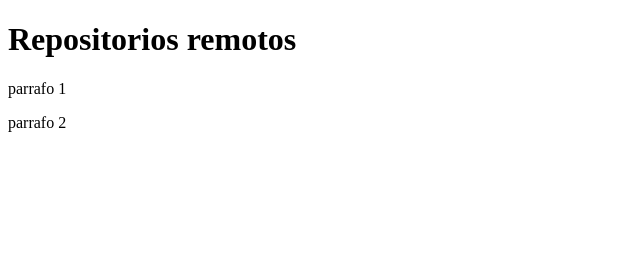
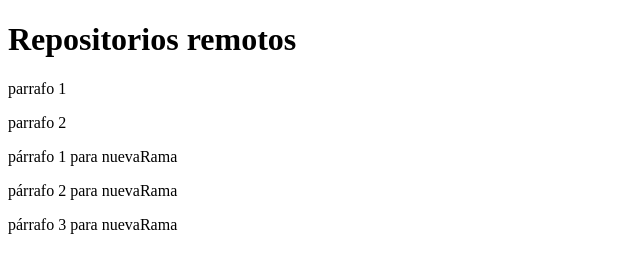
Before and after one commit to oscarlopezf/tarea3.5daw_repositorios_remotos, a plain HTML site: page index.html in a window 1280 px wide. Shown: the whole page, without its empty margins (0-640 px from the left). Drawn offline with Linux system fonts and the light colour scheme.

Commit message:
añado 3 párrafos a index.html de nuevaRama

```diff
--- a/index.html
+++ b/index.html
@@ -12,5 +12,8 @@
     </header>
     <p>parrafo 1</p>
     <p>parrafo 2</p>
+    <p>párrafo 1 para nuevaRama</p>
+    <p>párrafo 2 para nuevaRama</p>
+    <p>párrafo 3 para nuevaRama</p>
 </body>
 </html>
```
